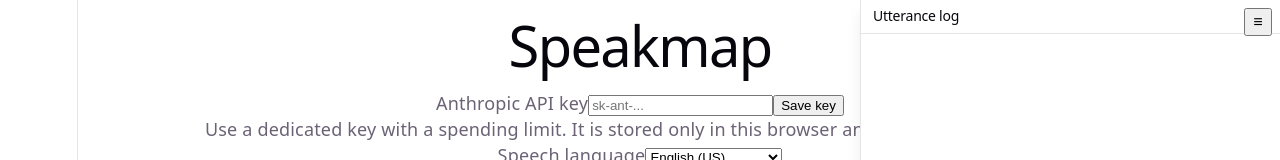
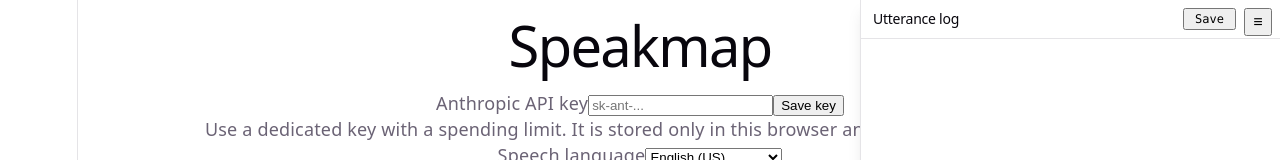
Before and after one commit to hprandi/speakmap, a React (Vite) app: page / in a window 1280 px wide. Both pictures are taken after a click on the button "Open utterance log". Shown: the top 160 px of the page. Built offline with nearby package versions, Linux system fonts and the light colour scheme.

Commit message:
Add save option

```diff
--- /dev/null
+++ b/src/ui/features/utterance-log/DownloadJsonFile.ts
@@ -0,0 +1,8 @@
+export function downloadJsonFile(fileName: string, json: string): void {
+  const url = URL.createObjectURL(new Blob([json], { type: "application/json" }));
+  const link = document.createElement("a");
+  link.href = url;
+  link.download = fileName;
+  link.click();
+  URL.revokeObjectURL(url);
+}
--- a/src/ui/features/utterance-log/UtteranceLogPanel.css
+++ b/src/ui/features/utterance-log/UtteranceLogPanel.css
@@ -37,8 +37,15 @@
 }
 
 .utterance-log-header h2 {
+  flex: 1;
   margin: 0;
   font-size: 14px;
+}
+
+.utterance-log-header button {
+  padding: 2px 10px;
+  font: 12px var(--mono);
+  cursor: pointer;
 }
 
 .utterance-log-entries {
--- a/src/ui/features/utterance-log/UtteranceLogPanel.tsx
+++ b/src/ui/features/utterance-log/UtteranceLogPanel.tsx
@@ -1,5 +1,6 @@
 import { useState } from "react";
 import type { UtteranceLog } from "../../../orchestrator/utterance-log/UtteranceLog";
+import { downloadJsonFile } from "./DownloadJsonFile";
 import { useUtteranceLog } from "./UseUtteranceLog";
 import { UtteranceLogEntryList } from "./UtteranceLogEntryList";
 import "./UtteranceLogPanel.css";
@@ -11,6 +12,11 @@ type UtteranceLogPanelProps = {
 export function UtteranceLogPanel({ utteranceLog }: UtteranceLogPanelProps) {
   const [open, setOpen] = useState(false);
   const entries = useUtteranceLog(utteranceLog);
+
+  function save() {
+    const savedAt = new Date().toISOString().slice(0, 19).replaceAll(":", "-");
+    downloadJsonFile(`speakmap-log-${savedAt}.json`, utteranceLog.toJson());
+  }
 
   return (
     <>
@@ -27,6 +33,9 @@ export function UtteranceLogPanel({ utteranceLog }: UtteranceLogPanelProps) {
         <aside className="utterance-log" aria-label="Utterance log">
           <header className="utterance-log-header">
             <h2>Utterance log</h2>
+            <button type="button" onClick={save}>
+              Save
+            </button>
           </header>
           <UtteranceLogEntryList
             entries={entries}
```
